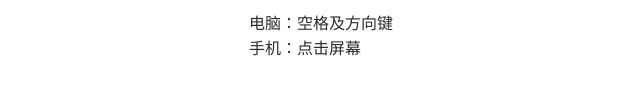
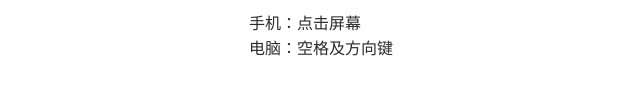
Before and after one commit to auushu/auushu.github.io, a plain HTML site: page game/klkp.html in a window 1280 px wide. Shown: the part 188-299 px from the top of the page, without its empty margins (91-731 px from the left). Drawn offline with Linux system fonts and the light colour scheme.

Commit message:
更新 klkp.html

```diff
--- a/game/klkp.html
+++ b/game/klkp.html
@@ -240,6 +240,6 @@
         (document.getElementById("messageBox").style.visibility = "hidden");
     }),
       (document.querySelector("#message").innerHTML +=
-        '电脑：空格及方向键<br>手机：点击屏幕<p id="github">本站网址:<a href="https://iuou.cn" target="_blank">iuou.cn</a></p>');
+        '手机：点击屏幕<br>电脑：空格及方向键<p id="github">本站网址:<a href="https://iuou.cn" target="_blank">iuou.cn</a></p>');
   </script>
 </html>
```
